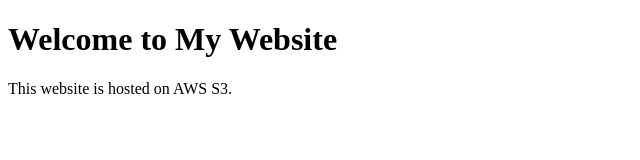
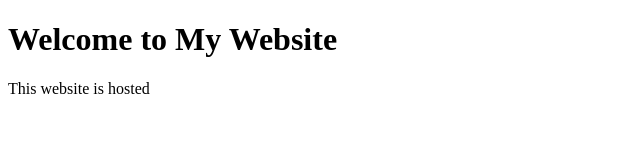
Before and after one commit to divya2025divyas-cmd/my, a plain HTML site: page index.html in a window 1280 px wide. Shown: the full height of the page, 0-640 px from the left. Drawn offline with Linux system fonts and the light colour scheme.

Commit message:
Update index.html

```diff
--- a/index.html
+++ b/index.html
@@ -5,6 +5,6 @@
 </head>
 <body>
     <h1>Welcome to My Website</h1>
-    <p>This website is hosted on AWS S3.</p>
+    <p>This website is hosted</p>
 </body>
 </html>
```
